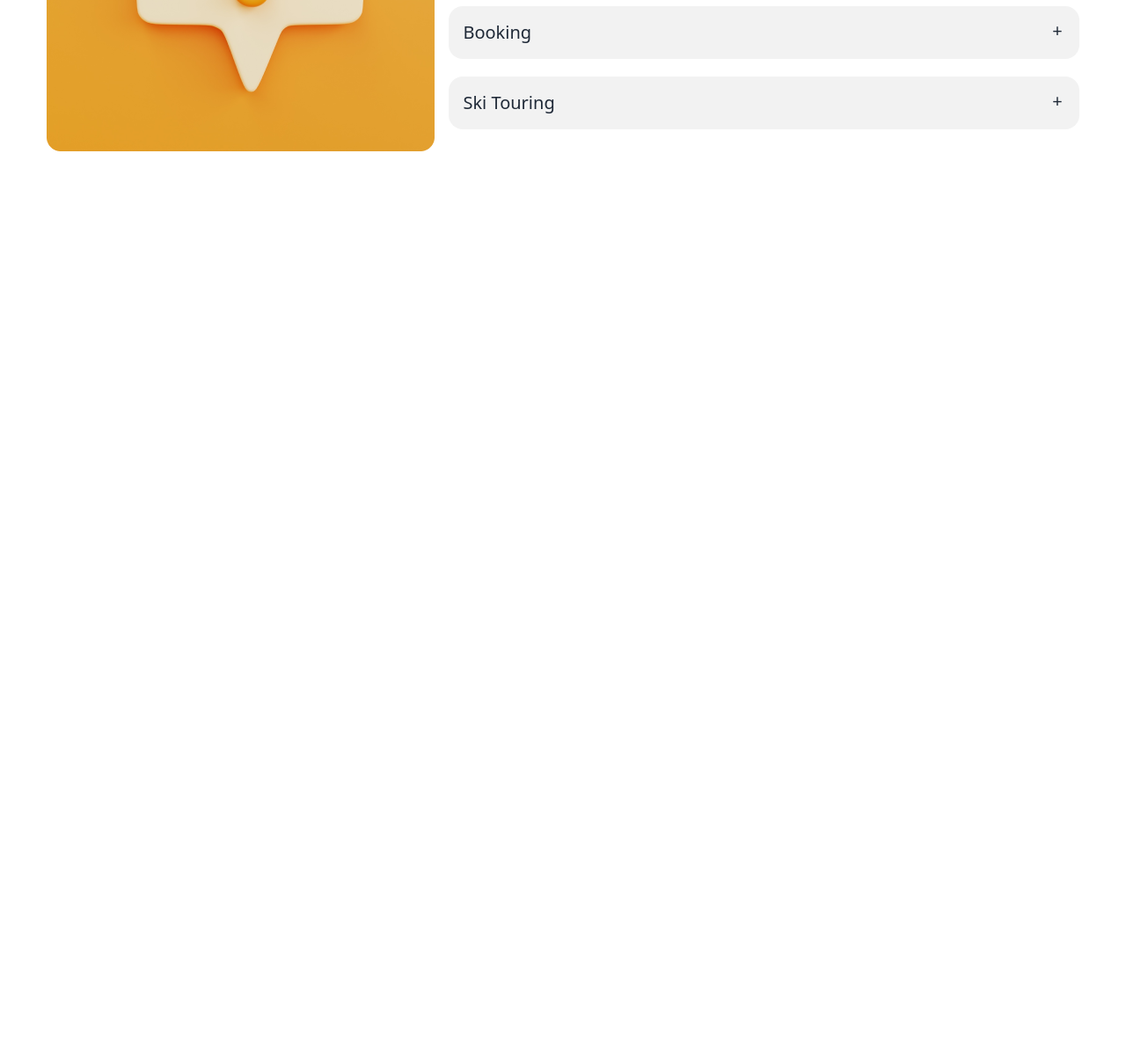
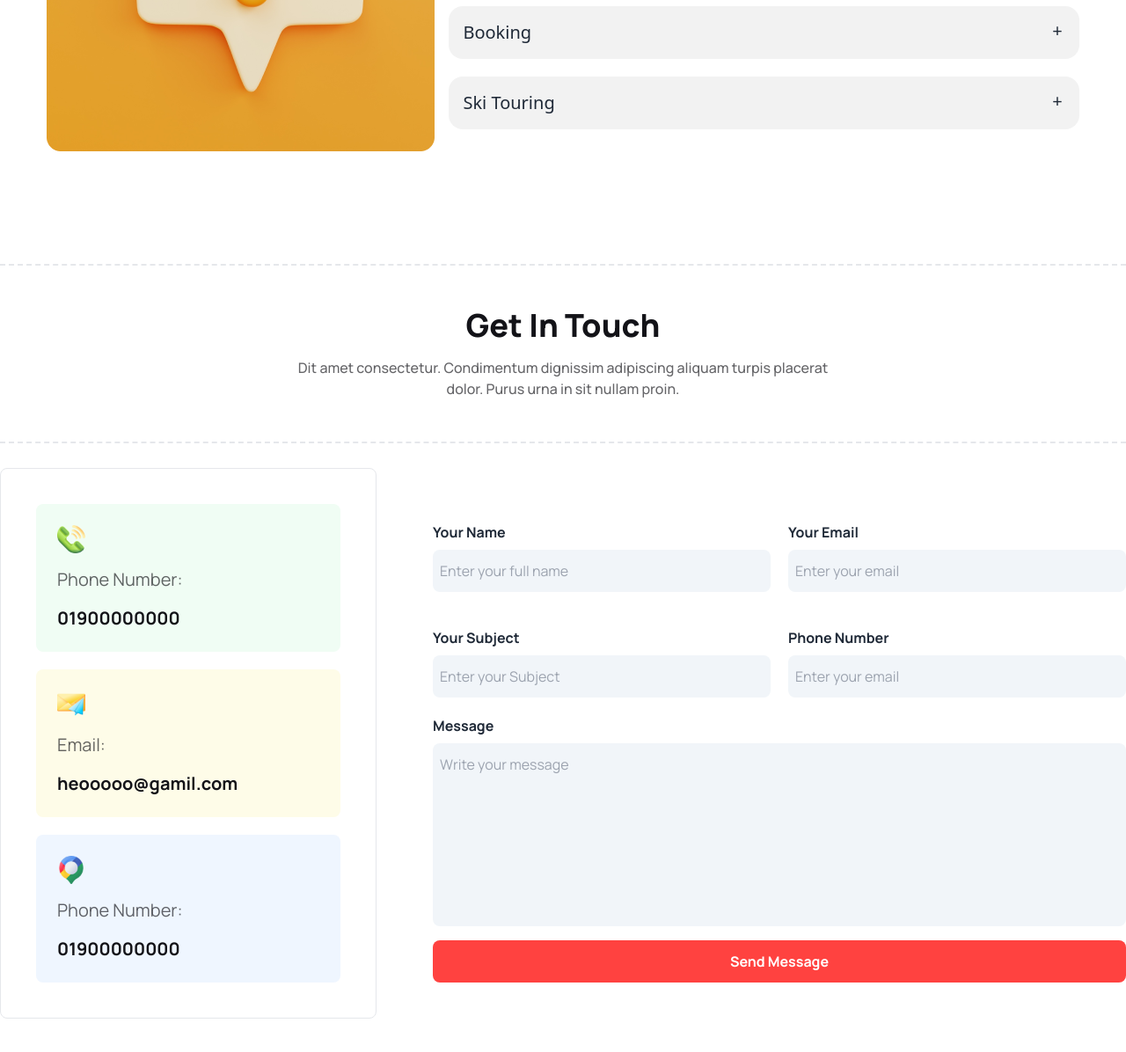
Before and after one commit to abdur-rhaman-babu/hockey-website, a plain HTML site: page index.html in a window 1280 px wide. Shown: the part 4690-5886 px from the top of the page at 88% size. Before the commit the page ends 4990 px from the top, so only its background shows below. Drawn offline with nearby package versions, Linux system fonts and the light colour scheme.

Commit message:
contact section done

```diff
--- a/index.html
+++ b/index.html
@@ -412,7 +412,67 @@
           </section>
 
           <!-- ----------contact-----------section--------- -->
+            <section class="md:max-w-7xl lg:mx-auto my-3 md:mt-16 mt-0 md:mx-10 mx-3 lg:my-28">
+              <!-- ---------main-title------- -->
+          <div class="md:flex items-center justify-center  border-dashed border-y-2 py-12 my-7">
+           <div class="text-center lg:w-2/4">
+               <h2 class="md:text-4xl text-xl font-mr font-extrabold text-[#131318] mb-4">Get In Touch</h2>
+               <p class="font-mr text-base font-medium text-[#131318] opacity-65">Dit amet consectetur. Condimentum dignissim adipiscing aliquam turpis placerat dolor. Purus urna in sit nullam proin.</p>
+              </div>
+          </div>
 
+          <div class="font-mr">
+            <div class="md:flex items-center gap-16 w-full">
+                <div class="flex flex-col gap-5 lg:w-1/2 border lg:p-10 p-5 mb-5 md:mb-5 rounded-lg">
+                  <div class="bg-green-50 flex flex-col gap-4 p-6  rounded-lg">
+                    <img class="w-8" src="./Images/call.png" alt="">
+                    <p class="text-xl text-[#131318] opacity-65">Phone Number:</p>
+                    <span class="text-xl font-bold text-[#131318]">01900000000</span>
+                  </div>
+                  <div class="bg-yellow-50 flex flex-col gap-4 p-6 rounded-lg">
+                    <img class="w-8" src="./Images/message.png" alt="">
+                    <p class="text-xl text-[#131318] opacity-65">Email:</p>
+                    <span class="text-xl font-bold text-[#131318]">heooooo@gamil.com</span>
+                  </div>
+                  <div class="bg-blue-50 flex flex-col gap-4 p-6 rounded-lg">
+                    <img class="w-8" src="./Images/location.png" alt="">
+                    <p class="text-xl text-[#131318] opacity-65">Phone Number:</p>
+                    <span class="text-xl font-bold text-[#131318]">01900000000</span>
+                  </div>
+                </div>
+
+              <div>
+                  <div class="flex gap-5">
+                      <div class="flex flex-col gap-2 w-full">
+                          <label class="font-bold">Your Name</label>
+                          <input  class="bg-slate-100 px-2 py-3 rounded-lg w-full md:w-96" type="text" placeholder="Enter your full name">
+                      </div>
+                      <div class="flex flex-col gap-2 w-full">
+                          <label class="font-bold">Your Email</label>
+                          <input class="bg-slate-100 px-2 py-3 rounded-lg w-full md:w-96" type="Email" placeholder="Enter your email">
+                      </div>
+                  </div>
+                  <div class="flex gap-5 mt-10">
+                      <div class="flex flex-col gap-2 w-full">
+                          <label class="font-bold">Your Subject</label>
+                          <input  class="bg-slate-100 px-2 py-3 rounded-lg w-full" type="text" placeholder="Enter your Subject">
+                      </div>
+                      <div class="flex flex-col gap-2 w-full">
+                          <label class="font-bold">Phone Number</label>
+                          <input class="bg-slate-100 px-2 py-3 rounded-lg w-full" type="number" placeholder="Enter your email">
+                      </div>
+                  </div>
+                  <div class="mt-5 w-full h-52">
+                      <div class="flex flex-col gap-2">
+                          <label class="font-bold">Message</label>
+                          <textarea  class="bg-slate-100 px-2 py-3 rounded-lg resize-none h-52" type="text" placeholder="Write your message"></textarea>
+                      </div>
+                  </div>
+                  <button class="py-3 px-4 mt-12 text-white font-bold bg-[#FF4240] w-full rounded-lg">Send Message</button>
+              </div>
+            </div>
+          </div>
+          </section>
     </main>
     <footer>
 
```
Also changed, not shown: Images/call.png (renamed from Images/Group 1171275317.png), Images/location.png (renamed from Images/Group 1171275321.png), Images/message.png (renamed from Images/Group 1171275318.png).
